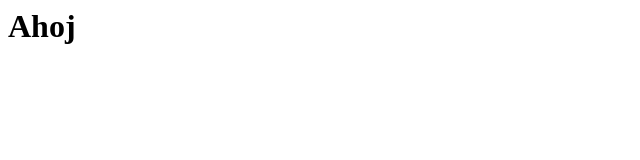
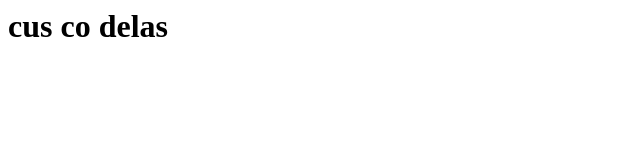
Before and after one commit to DominikDastych/cicd, a plain HTML site: page index.html in a window 1280 px wide. Shown: the whole page, without its empty margins (0-640 px from the left). Drawn offline with Linux system fonts and the light colour scheme.

Commit message:
Update greeting in index.html

```diff
--- a/index.html
+++ b/index.html
@@ -1 +1 @@
-<h1>Ahoj</h1>
+<h1>cus co delas</h1>
```
